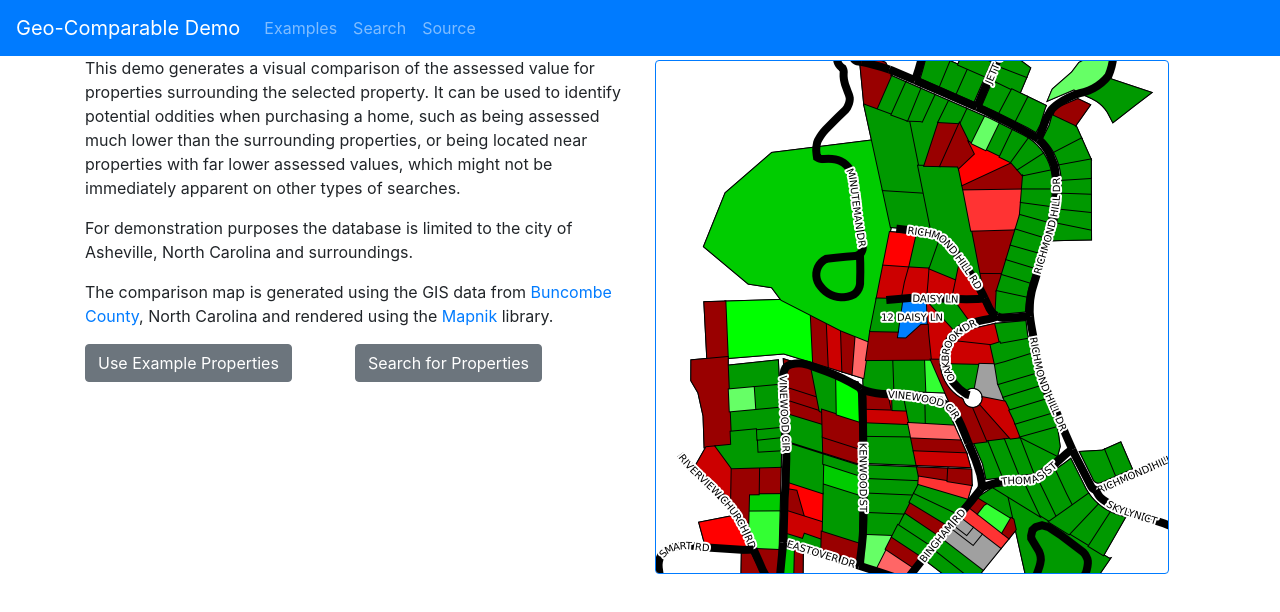
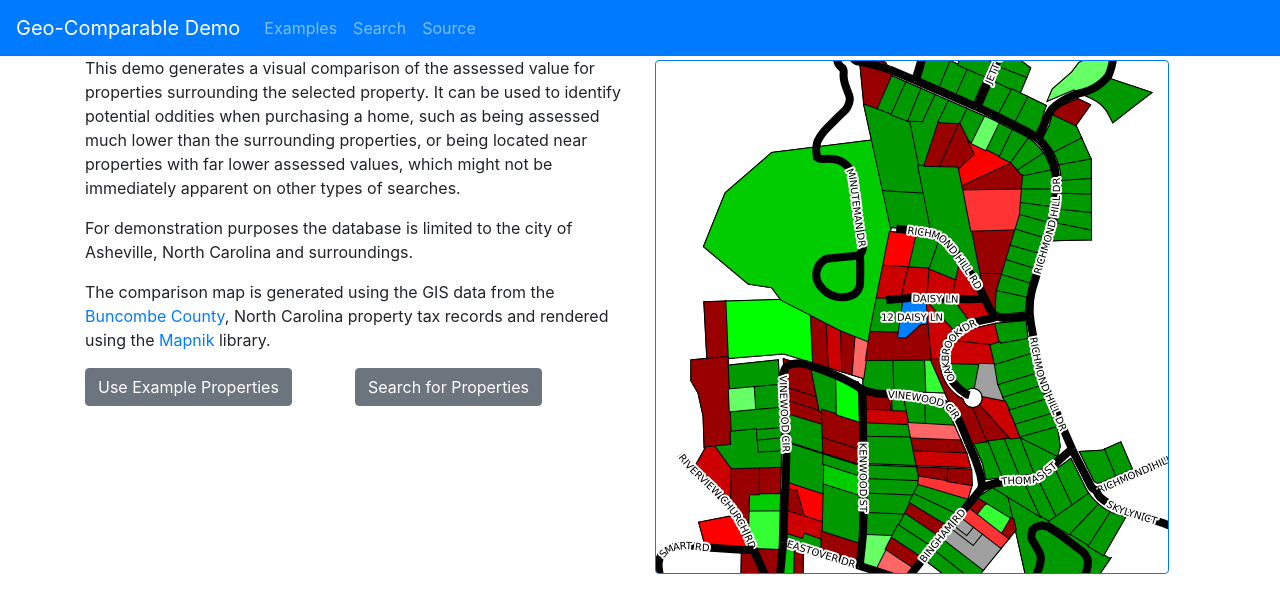
Before and after one commit to taylorj999/geo-comparable, a React app: page / in a window 1280 px wide. Shown: the top 612 px of the page. Built offline with nearby package versions, Linux system fonts and the light colour scheme.

Commit message:
Change front page wording.

```diff
--- a/src/client/components/DefaultHome.js
+++ b/src/client/components/DefaultHome.js
@@ -20,8 +20,8 @@ export default class DefaultHome extends Component {
       	    surrounding properties, or being located near properties with far lower assessed values, which might not be immediately
       	    apparent on other types of searches.</p>
       	    <p>For demonstration purposes the database is limited to the city of Asheville, North Carolina and surroundings.</p>
-      	    <p>The comparison map is generated using the GIS data from <a href="https://www.buncombecounty.org/Governing/Depts/GIS/download-digital-data.aspx#downloadable-data">Buncombe County</a>,
-      	    North Carolina and rendered using the <a href="https://github.com/mapnik/node-mapnik">Mapnik</a> library.</p>
+      	    <p>The comparison map is generated using the GIS data from the <a href="https://www.buncombecounty.org/Governing/Depts/GIS/download-digital-data.aspx#downloadable-data">Buncombe County</a>,
+      	    North Carolina property tax records and rendered using the <a href="https://github.com/mapnik/node-mapnik">Mapnik</a> library.</p>
       	    <div className="row w-100">
       	      <div className="col-6">
       	        <LinkButton to="/examples" className="btn btn-secondary" id="defaultSearchResultsButton">Use Example Properties</LinkButton>
```
